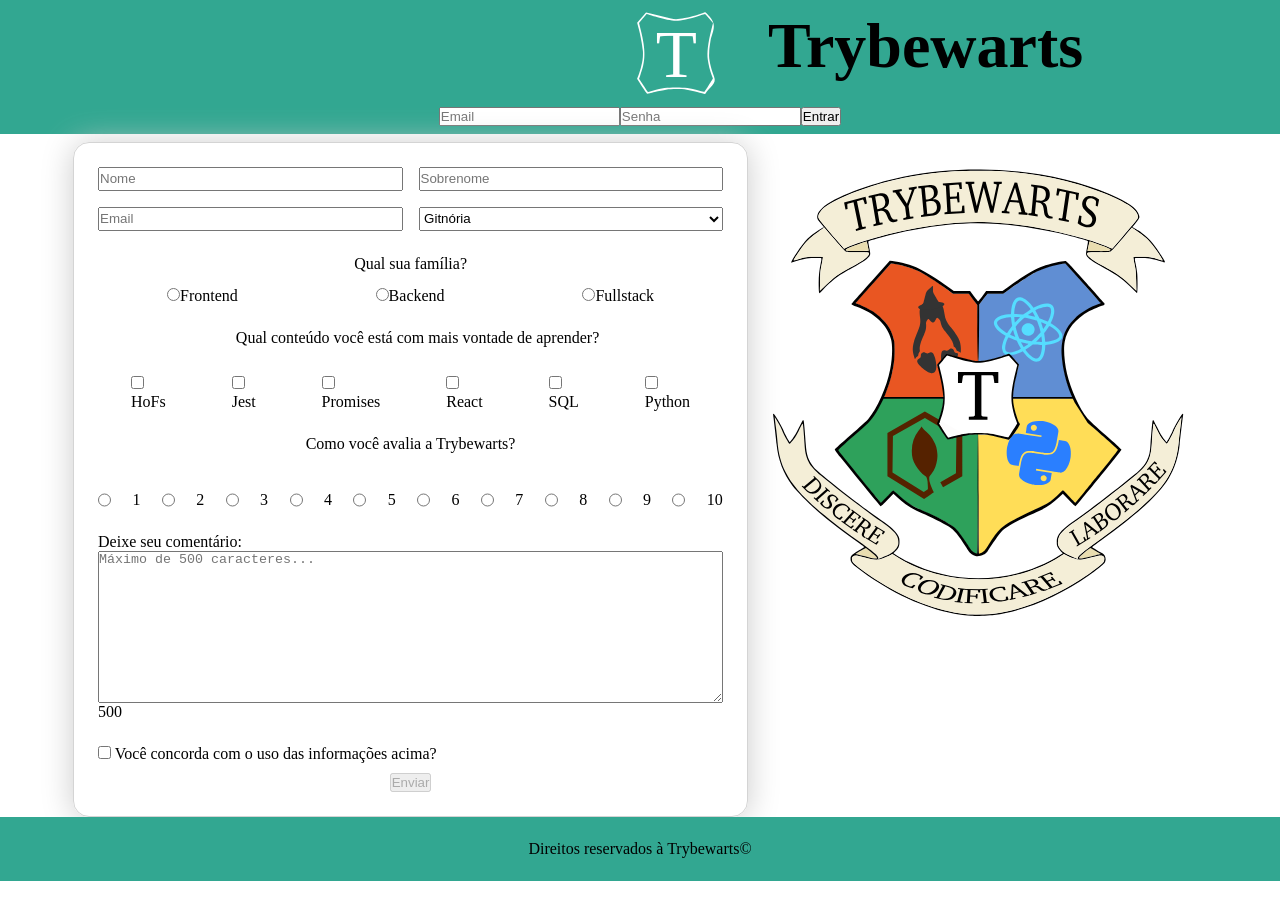
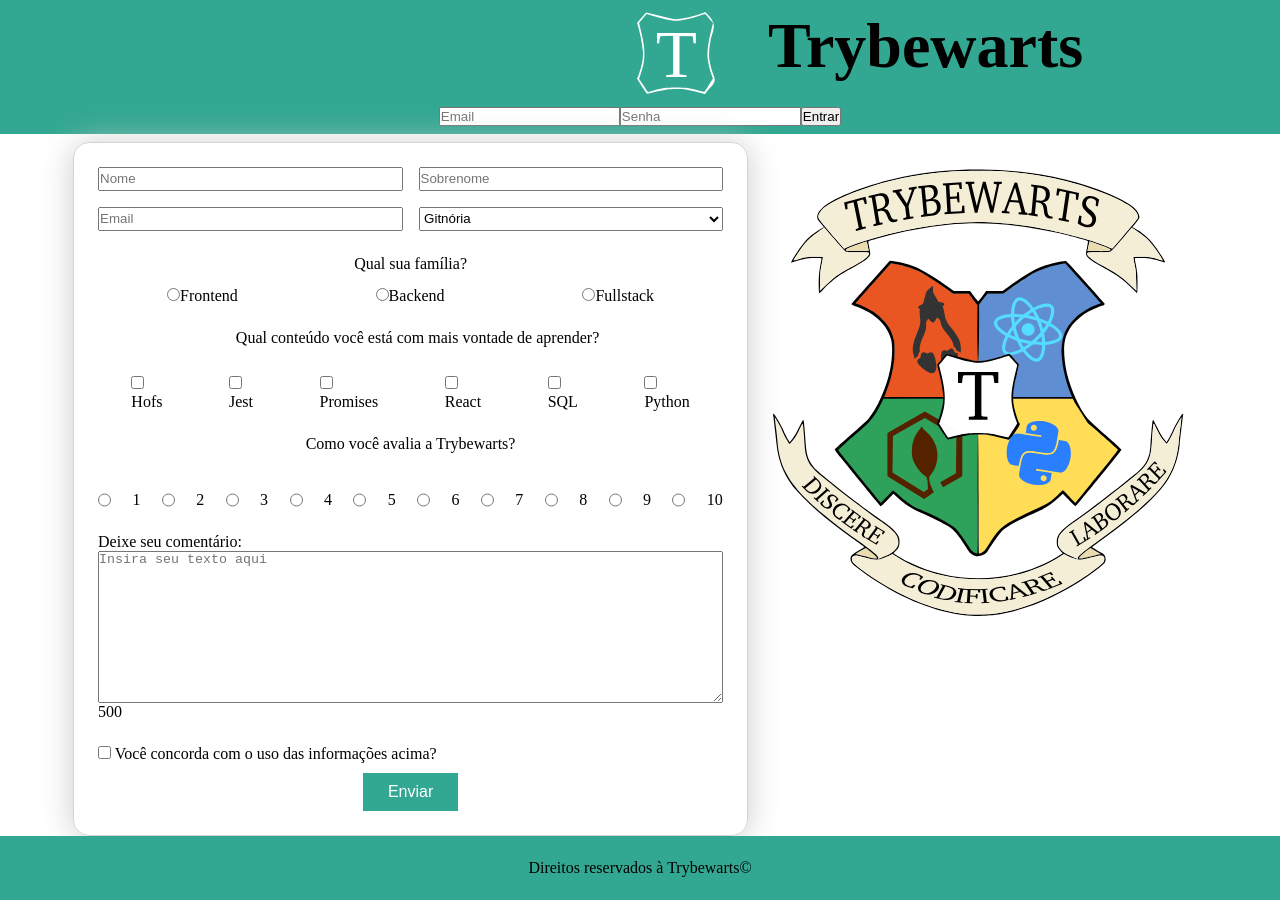
Before and after one commit to Ruan-Portella/trybewarts, a plain HTML site: page index.html in a window 1280 px wide. Drawn offline with Linux system fonts and the light colour scheme.

Commit message:
Feat: Adicionando Button

```diff
--- a/index.html
+++ b/index.html
@@ -53,7 +53,7 @@
             <label for="" id="label-content">Qual conteúdo você está com mais vontade de aprender?</label>
             <div id="checkbox-content">
                 <label for="hofs">
-                    <input type="checkbox" class="subject" value="HoFs" id="hofs" name="input-content" /> <br>HoFs
+                    <input type="checkbox" class="subject" value="HoFs" id="hofs" name="input-content" /> <br>Hofs
                 </label>
 
                 <label for="jest">
@@ -110,7 +110,7 @@
             <div id="textarea-div">
                 <label for="" class="textarea">Deixe seu comentário:</label>
                 <textarea name="textarea" id="textarea" cols="30" rows="10" maxlength="500"
-                    placeholder="Máximo de 500 caracteres..."></textarea>
+                    placeholder="Insira seu texto aqui"></textarea>
                     <p id="counter">500</p>
             </div>
             <div class="agreement">
--- a/style.css
+++ b/style.css
@@ -27,6 +27,8 @@
   .trybewarts-login {
     display: flex;
     margin-bottom: 4px;
+    margin-left: 10px;
+    margin-right: 10px;
   }
 
   #evaluation-form {
@@ -144,7 +146,14 @@ main {
   #submit-btn{
    margin: auto;
    margin-top: 10px;
-
+  background-color: rgb(50, 167, 145);
+  border: none;
+  color: white;
+  padding: 10px 25px;
+  text-align: center;
+  text-decoration: none;
+  display: inline-block;
+  font-size: 16px;
   }
 
 @media screen and (min-width: 768px) {
```
